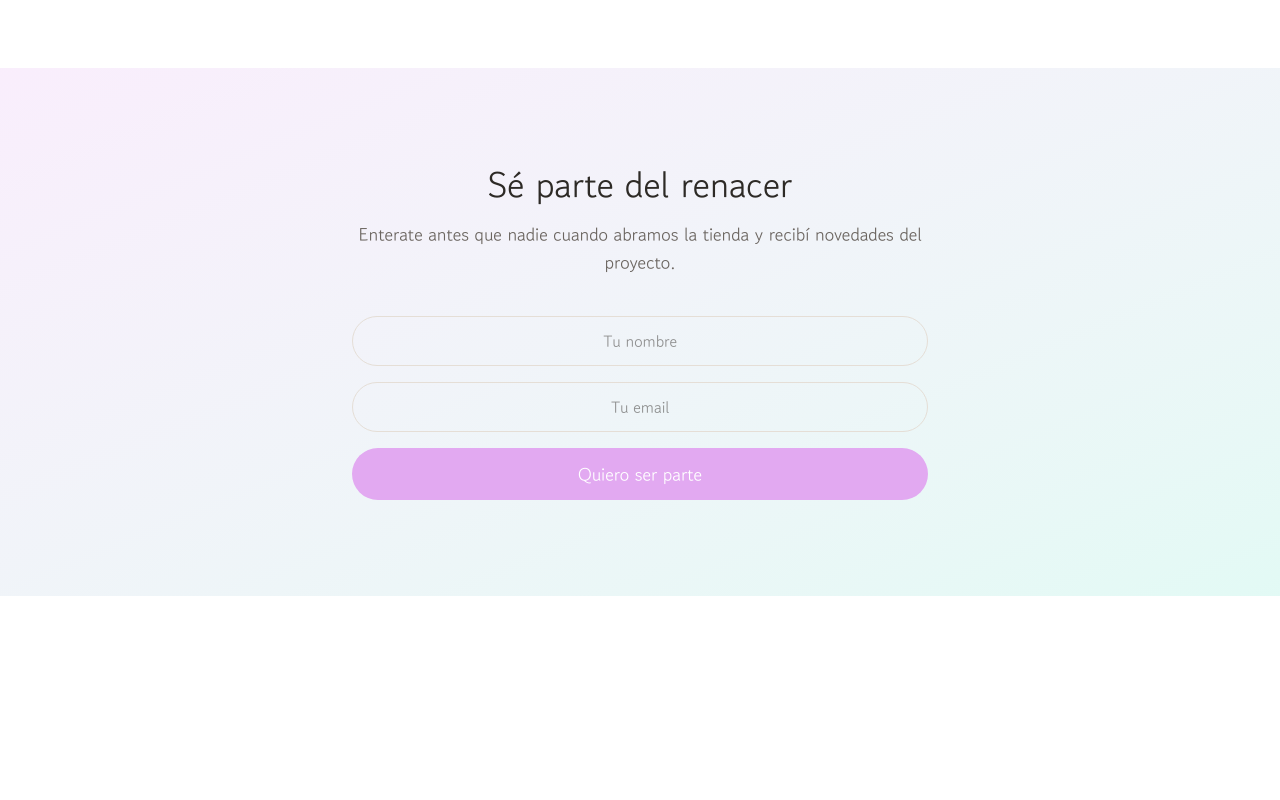
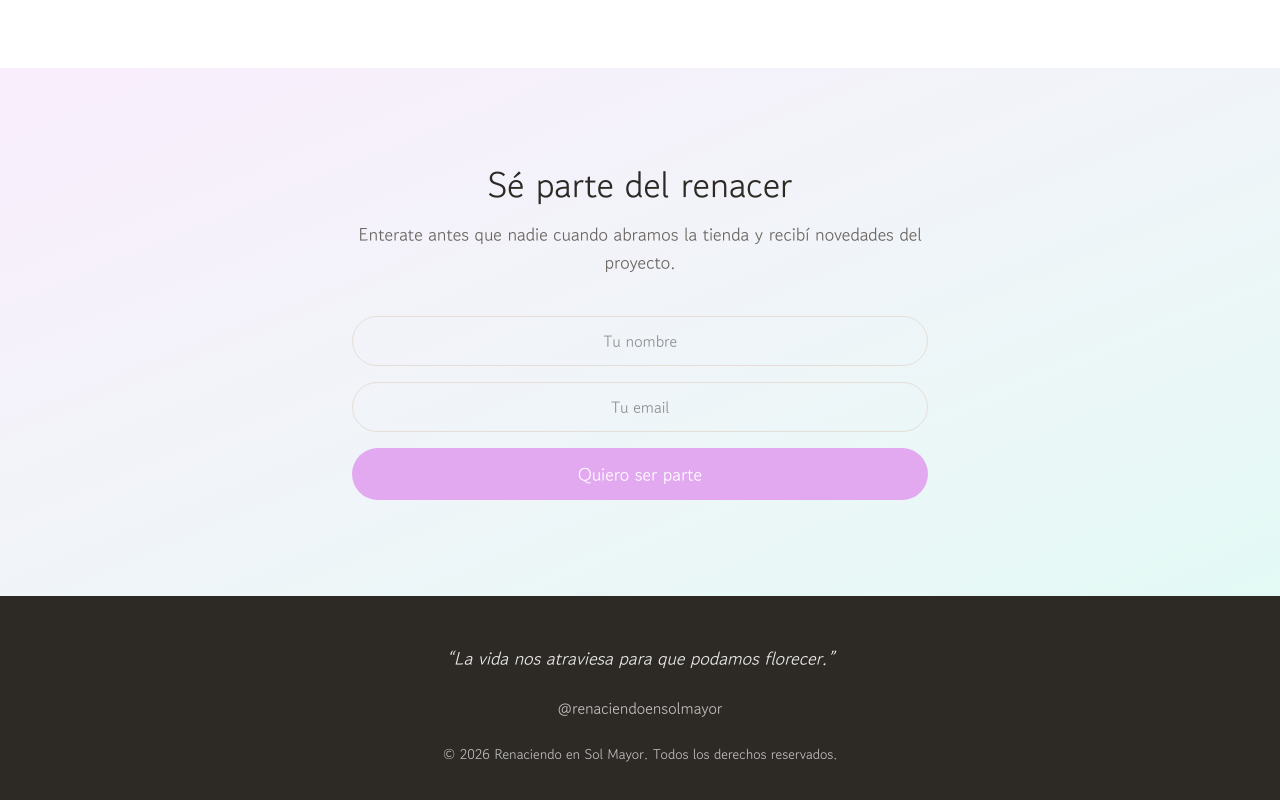
Before and after one commit to nahuelbonader/renaciendo-web, a Next.js app: page / in a window 1280 px wide. Shown: the part 2235-3035 px from the top of the page. Before the commit the page ends 2831 px from the top, so only its background shows below. Built offline with nearby package versions, Linux system fonts and the light colour scheme.

Commit message:
feat: add Footer with Instagram link and closing quote

```diff
--- a/app/page.tsx
+++ b/app/page.tsx
@@ -3,6 +3,7 @@ import About from "@/components/About";
 import Products from "@/components/Products";
 import Team from "@/components/Team";
 import Subscribe from "@/components/Subscribe";
+import Footer from "@/components/Footer";
 
 export default function Home() {
   return (
@@ -12,6 +13,7 @@ export default function Home() {
       <Products />
       <Team />
       <Subscribe />
+      <Footer />
     </main>
   );
 }
--- /dev/null
+++ b/components/Footer.tsx
@@ -0,0 +1,26 @@
+import { landing } from "@/content/landing";
+
+export default function Footer() {
+  const { footer } = landing;
+
+  return (
+    <footer className="py-12 px-4 bg-text-primary text-text-inverse/70 text-center">
+      <p className="text-lg text-text-inverse/90 italic mb-6">
+        &ldquo;{footer.quote}&rdquo;
+      </p>
+      <div className="mb-6">
+        <a
+          href={footer.instagramUrl}
+          target="_blank"
+          rel="noopener noreferrer"
+          className="hover:text-brand-primary transition-colors"
+        >
+          {footer.instagramHandle}
+        </a>
+      </div>
+      <p className="text-sm">
+        &copy; {new Date().getFullYear()} {footer.copyright}
+      </p>
+    </footer>
+  );
+}
```
